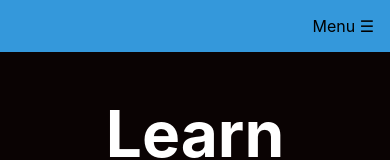
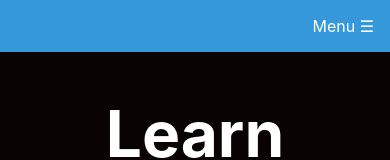
Before and after one commit to ed239/CommonVerbsSupport, a React (Create React App) app in the folder verbsupport/: page / in a window 390 px wide. Shown: the top 160 px of the page. Built offline with nearby package versions, Linux system fonts and the light colour scheme.

Commit message:
menu white

```diff
--- a/verbsupport/src/Navbar.css
+++ b/verbsupport/src/Navbar.css
@@ -38,6 +38,11 @@
       justify-content: flex-end;
       align-items: center;
     }
+    .menu-toggle {
+      color: white;
+    }
+
+
 
     .nav-button:not(:first-child) {
       margin-left: 0;
```
